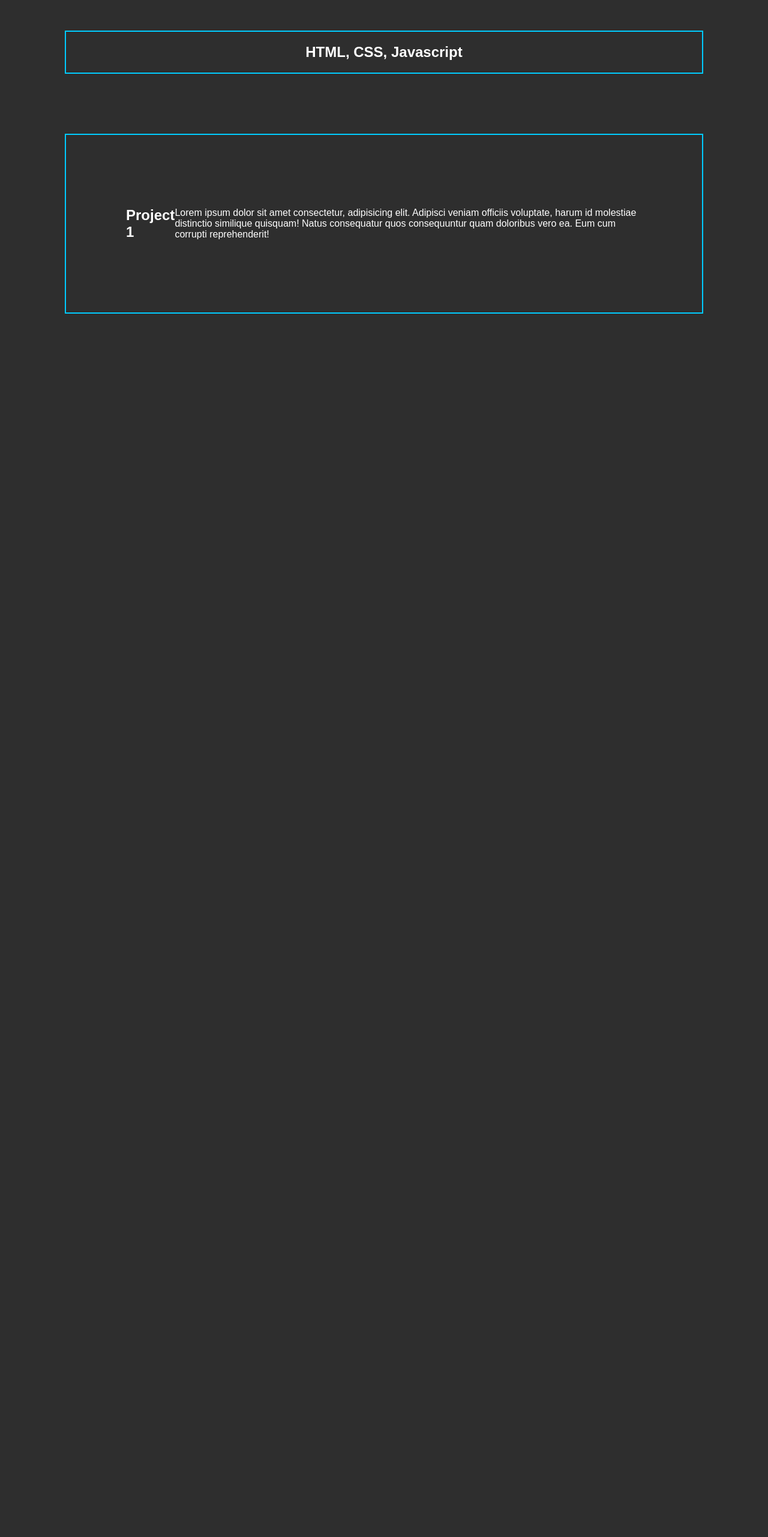
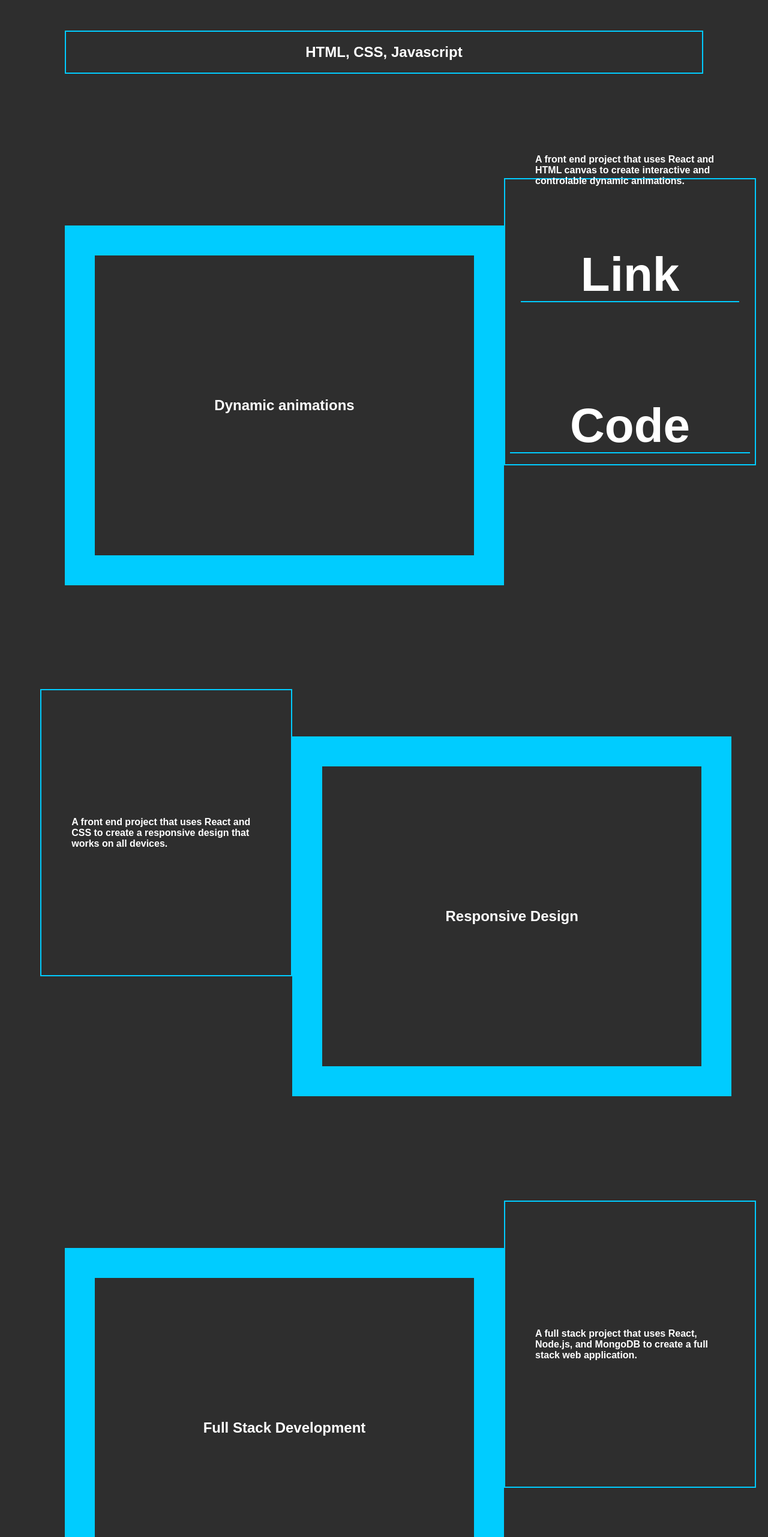
Before and after one commit to TheHeartstriker/Portfolio, a React (Vite) app in the folder Portfolio/: page /skills in a window 1280 px wide. Shown: the part 234-2797 px from the top of the page at 60% size. Before the commit the page ends 857 px from the top, so only its background shows below. Built offline with nearby package versions, Linux system fonts and the light colour scheme; a web font is replaced by a local one.

Commit message:
Project set up
Did the baseline for the project setup adding random text and containers for it

```diff
--- a/Portfolio/src/Pages.jsx/Skill.jsx
+++ b/Portfolio/src/Pages.jsx/Skill.jsx
@@ -8,13 +8,35 @@ function Skill() {
         <h2>HTML, CSS, Javascript</h2>
       </div>
       <div className="Project1">
-        <h2>Project 1</h2>
-        <p>
-          Lorem ipsum dolor sit amet consectetur, adipisicing elit. Adipisci
-          veniam officiis voluptate, harum id molestiae distinctio similique
-          quisquam! Natus consequatur quos consequuntur quam doloribus vero ea.
-          Eum cum corrupti reprehenderit!
-        </p>
+        <h2>Dynamic animations</h2>
+        <div className="Project1Text">
+          <h4>
+            A front end project that uses React and HTML canvas to create
+            interactive and controlable dynamic animations.
+          </h4>
+          <h3>Link</h3>
+          <h3>Code</h3>
+        </div>
+      </div>
+      {/* Second Project */}
+      <div className="Project2">
+        <h2>Responsive Design</h2>
+        <div className="Project2Text">
+          <h4>
+            A front end project that uses React and CSS to create a responsive
+            design that works on all devices.
+          </h4>
+        </div>
+      </div>
+      {/* Third Project */}
+      <div className="Project3">
+        <h2>Full Stack Development</h2>
+        <div className="Project3Text">
+          <h4>
+            A full stack project that uses React, Node.js, and MongoDB to create
+            a full stack web application.
+          </h4>
+        </div>
       </div>
     </>
   );
--- a/Portfolio/src/PagesCss/skill.css
+++ b/Portfolio/src/PagesCss/skill.css
@@ -20,6 +20,7 @@
   color: white;
   margin: 100px;
   border: 2.5px solid var(--neon-blue);
+  height: auto;
 }
 
 .Project1 {
@@ -28,7 +29,110 @@
   align-items: center;
   position: relative;
   color: white;
-  padding: 100px;
+  top: 50%;
+
   margin: 100px;
+  margin-top: 20%;
+  height: 500px;
+  width: 50%;
+  border: 50px solid var(--neon-blue);
+}
+
+.Project1Text {
+  display: flex;
+  justify-content: center;
+  align-items: center;
+  flex-direction: column;
+  position: absolute;
+  color: white;
+  bottom: 20%;
+  left: 100%;
+  width: 50%;
+  height: 75%;
+  padding: 50px;
+  margin: 50px;
   border: 2.5px solid var(--neon-blue);
 }
+
+.Project1Text h3 {
+  position: relative;
+  display: inline-block;
+}
+
+.Project1Text h3::after {
+  content: "";
+  background-color: var(--neon-blue);
+  height: 2px;
+  width: 100%;
+  bottom: 0;
+  left: 0;
+  position: absolute;
+  transition: bottom 0.5s ease; /* Add transition for bottom property */
+}
+
+.Project1Text h3:hover::after {
+  bottom: 100%; /* Move the underline up on hover */
+}
+
+.Project2 {
+  display: flex;
+  justify-content: center;
+  align-items: center;
+  position: relative;
+  color: white;
+  top: 50%;
+  left: 30%;
+
+  margin: 100px;
+  margin-top: 20%;
+  height: 500px;
+  width: 50%;
+  border: 50px solid var(--neon-blue);
+}
+
+.Project2Text {
+  display: flex;
+  justify-content: center;
+  align-items: center;
+  position: absolute;
+  color: white;
+  bottom: 20%;
+  right: 100%;
+
+  width: 50%;
+  height: 75%;
+  padding: 50px;
+  margin: 50px;
+  border: 2.5px solid var(--neon-blue);
+}
+
+.Project3 {
+  display: flex;
+  justify-content: center;
+  align-items: center;
+  position: relative;
+  color: white;
+  top: 50%;
+
+  margin: 100px;
+  margin-top: 20%;
+  height: 500px;
+  width: 50%;
+  border: 50px solid var(--neon-blue);
+}
+
+.Project3Text {
+  display: flex;
+  justify-content: center;
+  align-items: center;
+  position: absolute;
+  color: white;
+  bottom: 20%;
+  left: 100%;
+
+  width: 50%;
+  height: 75%;
+  padding: 50px;
+  margin: 50px;
+  border: 2.5px solid var(--neon-blue);
+}
```
